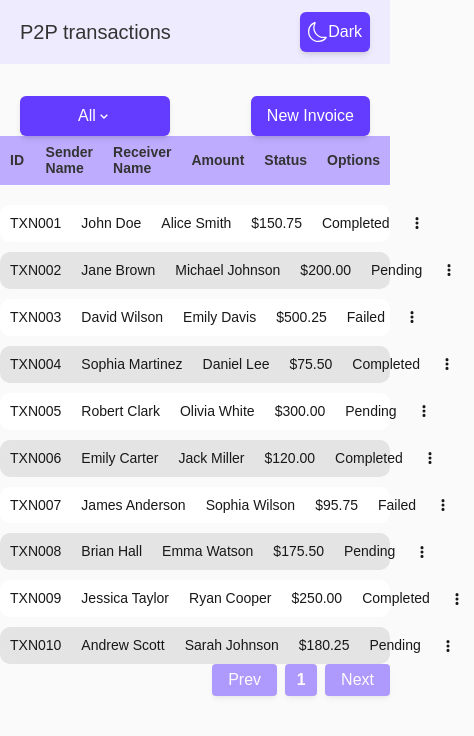
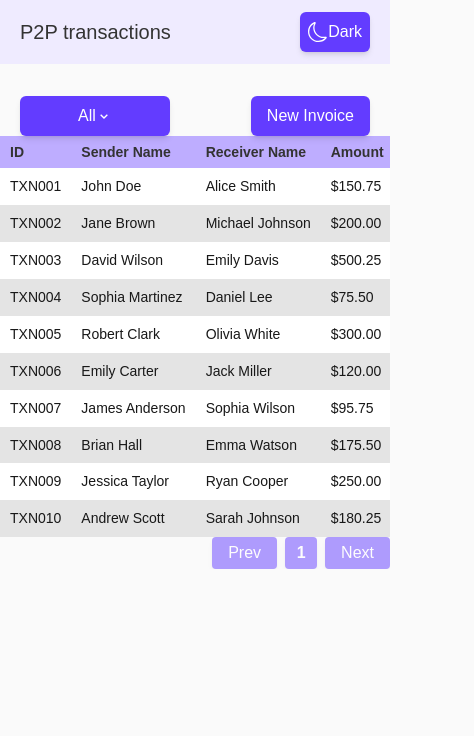
Before and after one commit to deji2ghost/intellisight, a Next.js app: page / in a window 390 px wide. Shown: the top 736 px of the page, 474 px wide, since content can reach past the window. Built offline with nearby package versions, Linux system fonts and the light colour scheme.

Commit message:
fix: responsiveness.

```diff
--- a/src/app/transaction/[id]/page.tsx
+++ b/src/app/transaction/[id]/page.tsx
@@ -35,16 +35,16 @@ const TransactionDetails = () => {
     <div className="h-screen">
       <div className="border w-[70%] mx-auto flex flex-col gap-3">
         <div className="flex flex-col gap-6">
-          <h1 className="w-[30%]">User ID: {transaction?.ID}</h1>
-          <h1 className="w-[30%]">Time: {formatTimestamp(transaction?.Timestamp)}</h1>
+          <h1 className="">User ID: {transaction?.ID}</h1>
+          <h1 className="">Time: {formatTimestamp(transaction?.Timestamp)}</h1>
         </div>
         <div className="flex flex-col gap-6">
-          <h1 className="w-[30%]">User Amount: {transaction?.Amount}</h1>
-          <h1 className="w-[30%]">User Status: {transaction?.Status}</h1>
+          <h1 className="">User Amount: {transaction?.Amount}</h1>
+          <h1 className="">User Status: {transaction?.Status}</h1>
         </div>
         <div className="flex flex-col gap-6">
-          <h1 className="w-[30%]">UserName: {transaction?.["Receiver Name"]}</h1>
-          <h1 className="w-[30%]">ReceiverName: {transaction?.["Sender Name"]}</h1>
+          <h1 className="">UserName: {transaction?.["Receiver Name"]}</h1>
+          <h1 className="">ReceiverName: {transaction?.["Sender Name"]}</h1>
         </div>
       </div>
     </div>
--- a/src/components/homeColumn/column.tsx
+++ b/src/components/homeColumn/column.tsx
@@ -6,46 +6,84 @@ import { FaEllipsisVertical } from "react-icons/fa6";
 
 const columnHelper = createColumnHelper<transactionProps>();
 
-export const TransactionColumns = (optionsToggle: string | null, setOptionsToggle: React.Dispatch<React.SetStateAction<string | null>>) => [
+export const TransactionColumns = (
+  optionsToggle: string | null,
+  setOptionsToggle: React.Dispatch<React.SetStateAction<string | null>>
+) => [
   columnHelper.accessor("ID", {
     cell: (info) => (
-            <Link href={`/transaction/${info.row.original.ID}`} className="text-ellipsis overflow-hidden whitespace-nowrap cursor-pointer w-[100px]">
+      <Link
+        href={`/transaction/${info.row.original.ID}`}
+        className="text-ellipsis overflow-auto whitespace-nowrap cursor-pointer"
+      >
         {info.getValue()}
       </Link>
     ),
-        header: () => <span className="w-[100px]">ID</span>,
+    header: () => (
+      <span className="overflow-auto whitespace-nowrap cursor-pointer">ID</span>
+    ),
+    // Ensure unique key
+    id: "ID-column",
   }),
   columnHelper.accessor("Sender Name", {
     cell: (info) => (
-            <Link href={`/transaction/${info.row.original.ID}`} className="text-ellipsis overflow-hidden whitespace-nowrap cursor-pointer w-[100px]">
+      <Link
+        href={`/transaction/${info.row.original.ID}`}
+        className="text-ellipsis overflow-auto whitespace-nowrap cursor-pointer"
+      >
         {info.getValue()}
       </Link>
     ),
-        header: () => <span className="w-[100px]">Sender Name</span>,
+    header: () => (
+      <span className="overflow-auto whitespace-nowrap cursor-pointer">Sender Name</span>
+    ),
+    // Ensure unique key
+    id: "Sender-Name-column",
   }),
   columnHelper.accessor("Receiver Name", {
     cell: (info) => (
-            <Link href={`/transaction/${info.row.original.ID}`} className="text-ellipsis overflow-hidden whitespace-nowrap cursor-pointer w-[100px]">
+      <Link
+        href={`/transaction/${info.row.original.ID}`}
+        className="text-ellipsis overflow-auto whitespace-nowrap cursor-pointer"
+      >
         {info.getValue()}
       </Link>
     ),
-        header: () => <span className="w-[100px]">Receiver Name</span>,
+    header: () => (
+      <span className="overflow-auto whitespace-nowrap cursor-pointer">Receiver Name</span>
+    ),
+    // Ensure unique key
+    id: "Receiver-Name-column",
   }),
   columnHelper.accessor("Amount", {
     cell: (info) => (
-            <Link href={`/transaction/${info.row.original.ID}`} className="text-ellipsis overflow-hidden whitespace-nowrap cursor-pointer w-[100px]">
+      <Link
+        href={`/transaction/${info.row.original.ID}`}
+        className="text-ellipsis overflow-auto whitespace-nowrap cursor-pointer"
+      >
         {info.getValue()}
       </Link>
     ),
-        header: () => <span className="w-[100px]">Amount</span>,
+    header: () => (
+      <span className="overflow-auto whitespace-nowrap cursor-pointer">Amount</span>
+    ),
+    // Ensure unique key
+    id: "Amount-column",
   }),
   columnHelper.accessor("Status", {
     cell: (info) => (
-            <Link href={`/transaction/${info.row.original.ID}`} className="text-ellipsis overflow-hidden whitespace-nowrap cursor-pointer w-[100px]">
+      <Link
+        href={`/transaction/${info.row.original.ID}`}
+        className="text-ellipsis overflow-auto whitespace-nowrap cursor-pointer"
+      >
         {info.getValue()}
       </Link>
     ),
-        header: () => <span className="w-[100px]">Status</span>,
+    header: () => (
+      <span className="overflow-auto whitespace-nowrap cursor-pointer">Status</span>
+    ),
+    // Ensure unique key
+    id: "Status-column",
   }),
   columnHelper.accessor("Timestamp", {
     cell: ({ row }) => {
@@ -55,7 +93,10 @@ export const TransactionColumns = (optionsToggle: string | null, setOptionsToggl
         console.log(id);
       };
 
-            const toggleOptions = (id: string, e: MouseEvent<HTMLDivElement, globalThis.MouseEvent>) => {
+      const toggleOptions = (
+        id: string,
+        e: MouseEvent<HTMLDivElement, globalThis.MouseEvent>
+      ) => {
         e.stopPropagation();
         setOptionsToggle((prev) => (prev === id ? null : id));
         console.log(optionsToggle, "The ID:", id);
@@ -64,7 +105,10 @@ export const TransactionColumns = (optionsToggle: string | null, setOptionsToggl
       return (
         <div className="relative flex items-center justify-center">
           <div>
-                        <div onClick={(e) => toggleOptions(item.ID, e)} className="font-bold cursor-pointer">
+            <div
+              onClick={(e) => toggleOptions(item.ID, e)}
+              className="font-bold cursor-pointer"
+            >
               <FaEllipsisVertical />
             </div>
             <div
@@ -73,7 +117,10 @@ export const TransactionColumns = (optionsToggle: string | null, setOptionsToggl
                 optionsToggle === item.ID ? "flex flex-col" : "hidden"
               } absolute bg-[#FEFEFE] left-12 rounded-sm border w-[200px] gap-2 z-10`}
             >
-                            <Link href={`/transaction/${item.ID}`} className="cursor-pointer inline-block py-1 px-[2px] text-[14px] font-[400] hover:bg-[#FAFAFA]">
+              <Link
+                href={`/transaction/${item.ID}`}
+                className="cursor-pointer inline-block py-1 px-[2px] text-[14px] font-[400] hover:bg-[#FAFAFA]"
+              >
                 View transaction details
               </Link>
             </div>
@@ -82,5 +129,7 @@ export const TransactionColumns = (optionsToggle: string | null, setOptionsToggl
       );
     },
     header: () => <span className="">Options</span>,
+    // Ensure unique key
+    id: "Timestamp-column",
   }),
 ];
--- a/src/components/ui/CustomTable/customTable.tsx
+++ b/src/components/ui/CustomTable/customTable.tsx
@@ -1,8 +1,4 @@
-import {
-  flexRender,
-  getCoreRowModel,
-  useReactTable,
-} from "@tanstack/react-table";
+import { flexRender, getCoreRowModel, useReactTable } from "@tanstack/react-table";
 import { TableProps } from "./tableTypes";
 import { CustomPagination } from "../customPagination/custompagination";
 
@@ -25,42 +21,36 @@ const Table = <T,>({
     data: currentData && currentData,
     columns,
     getCoreRowModel: getCoreRowModel(),
-    manualPagination: true, // We are handling pagination manually
+    manualPagination: true,
   });
 
   return (
-    <div className="flex flex-col justify-between h-[550px]">
-      <table className="flex flex-col gap-5 w-full">
-        <thead className="bg-purpleFragments-#BEADFF text-darkolivegreen-100 text-[14px] font-semibold leading-[16.94px] text-left gap-[20px]">
+    <div className="flex flex-col justify-between w-full overflow-x-auto">
+      <table className="w-full table-auto border-collapse">
+        <thead className="bg-purpleFragments-#BEADFF text-[14px] font-semibold leading-[16.94px] text-left">
           {table.getHeaderGroups().map((headerGroup) => (
-            <tr
-              key={headerGroup.id}
-              className="flex items-center justify-between"
-            >
+            <tr key={headerGroup.id}>
               {headerGroup.headers.map((header) => (
-                <th key={header.id} className="py-[7.5px] px-[10px] w-full">
-                  {flexRender(
-                    header.column.columnDef.header,
-                    header.getContext()
-                  )}
+                <th
+                  key={header.id}
+                  className="py-[7.5px] px-[10px] text-left align-middle whitespace-nowrap"
+                >
+                  {flexRender(header.column.columnDef.header, header.getContext())}
                 </th>
               ))}
             </tr>
           ))}
         </thead>
-        <tbody className="text-[14px] text-[#181818] font-normal leading-[16.94px] text-left flex flex-col gap-[10px]">
+        <tbody className="text-[14px] text-[#181818] font-normal leading-[16.94px]">
           {error ? (
             <tr>
-              <td
-                colSpan={columns.length}
-                className="text-center text-red-500 py-4"
-              >
+              <td colSpan={columns.length} className="text-center text-red-500 py-4">
                 An error occurred
               </td>
             </tr>
           ) : isLoading ? (
             <tr>
-              <td colSpan={columns.length} className="text-center py-4 flex items-center justify-center">
+              <td colSpan={columns.length} className="text-center py-4">
                 Loading....
               </td>
             </tr>
@@ -68,12 +58,13 @@ const Table = <T,>({
             table.getRowModel()?.rows?.map((row, index) => (
               <tr
                 key={row.id}
-                className={`rounded-[10px] flex items-center justify-between ${
-                  index % 2 === 0 ? "bg-[#FFFFFF]" : "bg-[#E4E4E4]"
-                }`}
+                className={`${index % 2 === 0 ? "bg-[#FFFFFF]" : "bg-[#E4E4E4]"} hover:bg-gray-100`}
               >
                 {row.getVisibleCells().map((cell) => (
-                  <td key={cell.id} className="px-[10px] py-[10px] w-full">
+                  <td
+                    key={cell.id}
+                    className="px-[10px] py-[10px] text-ellipsis overflow-hidden whitespace-nowrap"
+                  >
                     {flexRender(cell.column.columnDef.cell, cell.getContext())}
                   </td>
                 ))}
@@ -82,6 +73,7 @@ const Table = <T,>({
           )}
         </tbody>
       </table>
+
       {currentPage && onPageChange && totalPages && (
         <CustomPagination
           currentPage={currentPage}
--- a/src/components/ui/customSelect/customSelect.tsx
+++ b/src/components/ui/customSelect/customSelect.tsx
@@ -24,7 +24,6 @@ const CustomSelect: React.FC<CustomSelectProps> = ({
   const handleSelectChange = (
     newValue: SingleValue<OptionType> | MultiValue<OptionType>
   ) => {
-    // Ensure that we correctly pass only a single selected value
     handleChange(newValue as SingleValue<OptionType>);
   };
 
```
Also changed, not shown: src/app/globals.css (line endings or trailing spaces). Lines whose indentation alone changed are shown as unchanged.
